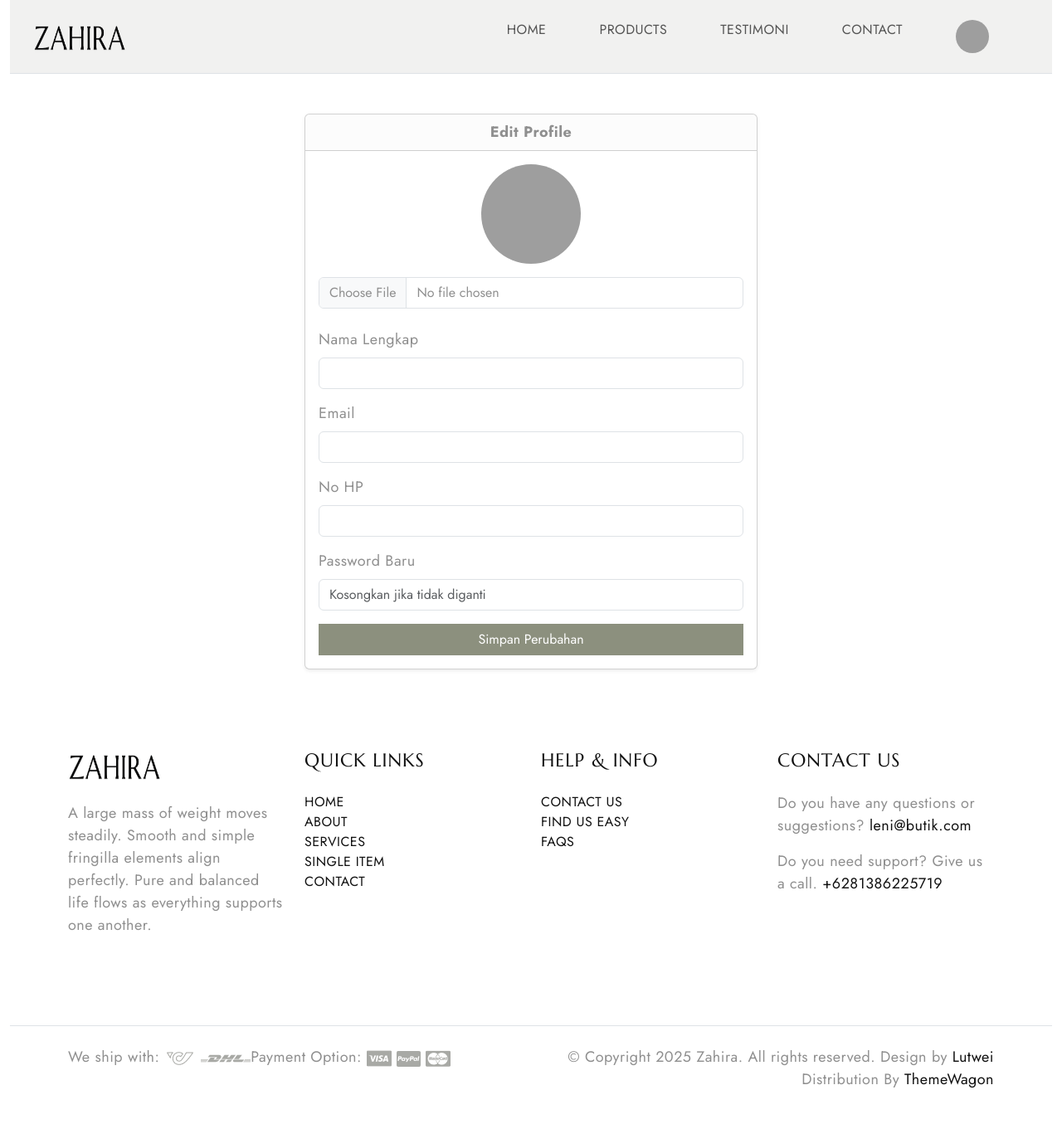
After one commit to lutviwahyudi/boutik, a CodeIgniter 4 app: the page made by app/Views/edit/profile.php in a window 1280 px wide. The commit adds this page. Shown: the whole page at 83% size. Run offline with PHP 8.4 and a stand-in for CodeIgniter, Linux system fonts and the light colour scheme; the template is opened without the code that fills it, so the values that code supplies are empty; some libraries are stand-ins or nearby versions; grey boxes are pictures that could not be loaded.

Commit message:
perubahan authentication pada login dan logout

```diff
--- a/app/Config/Filters.php
+++ b/app/Config/Filters.php
@@ -34,6 +34,7 @@ class Filters extends BaseFilters
         'forcehttps'    => ForceHTTPS::class,
         'pagecache'     => PageCache::class,
         'performance'   => PerformanceMetrics::class,
+        'auth'    => \App\Filters\AuthFilter::class
     ];
 
     /**
@@ -107,6 +108,5 @@ class Filters extends BaseFilters
      * @var array<string, array<string, list<string>>>
      */
     public array $filters = [
-        'auth' => \App\Filters\AuthFilter::class,
     ];
 }
--- a/app/Config/Routes.php
+++ b/app/Config/Routes.php
@@ -12,6 +12,8 @@ $routes->post('/loginPost', 'Auth::loginPost');
 $routes->get('/register', 'Auth::register');
 $routes->post('/registerPost', 'Auth::registerPost');
 $routes->get('/logout', 'Auth::logout');
-$routes->get('/profile', 'Auth::profile');
+$routes->get('/profile', 'Home::profile');
 $routes->post('/postMessage', 'Home::postMessage');
+$routes->get('/EditUser', 'EditUser::index');
+$routes->get('/contact', 'Home::contact', ['filter' => 'auth']);
 $routes->setAutoRoute(true);
--- a/app/Filters/AuthFilter.php
+++ b/app/Filters/AuthFilter.php
@@ -17,7 +17,7 @@ class AuthFilter implements FilterInterface
 
     public function after(RequestInterface $request, ResponseInterface $response, $arguments = null)
     {
-        //
+
     }
 
 }
--- /dev/null
+++ b/app/Views/edit/profile.php
@@ -0,0 +1,75 @@
+<?= view('layout/header') ?>
+<?= view('layout/navbar') ?>
+<div class="container mt-5">
+  <div class="row justify-content-center">
+    <div class="col-md-6">
+
+      <div class="card shadow-sm">
+        <div class="card-header text-center fw-bold">
+          Edit Profile
+        </div>
+
+        <div class="card-body">
+          <form action="<?= base_url('profile/update') ?>" method="post">
+
+           <!-- Foto Profile -->
+            <div class="text-center mb-4">
+              <img src="<?= base_url($user['image'] ?? '') ?>"
+                   class="rounded-circle mb-3"
+                   width="120" height="120"
+                   style="object-fit: cover;"
+                   id="previewImg">
+
+              <div>
+                <input type="file"
+                       name="photo"
+                       class="form-control"
+                       accept="image/*"
+                       onchange="previewImage(event)">
+              </div>
+            </div>
+
+            <!-- Nama -->
+            <div class="mb-3">
+              <label class="form-label">Nama Lengkap</label>
+              <input type="text" name="name" class="form-control"
+                     value="<?= $user['name'] ?? '' ?>" required>
+            </div>
+
+            <!-- Email -->
+            <div class="mb-3">
+              <label class="form-label">Email</label>
+              <input type="email" name="email" class="form-control"
+                     value="<?= $user['email'] ?? '' ?>" required>
+            </div>
+
+            <!-- No HP -->
+            <div class="mb-3">
+              <label class="form-label">No HP</label>
+              <input type="text" name="phone" class="form-control"
+                     value="<?= $user['phone'] ?? '' ?>">
+            </div>
+
+            <!-- Password (opsional kalau edit) -->
+            <div class="mb-3">
+              <label class="form-label">Password Baru</label>
+              <input type="password" name="password" class="form-control"
+                     placeholder="Kosongkan jika tidak diganti">
+            </div>
+
+            <!-- Button -->
+            <div class="d-grid">
+              <button type="submit" class="btn btn-primary">
+                Simpan Perubahan
+              </button>
+            </div>
+
+          </form>
+        </div>
+      </div>
+
+    </div>
+  </div>
+</div>
+
+<?= view('layout/footer') ?>
--- a/app/Views/layout/navbar.php
+++ b/app/Views/layout/navbar.php
@@ -31,8 +31,7 @@
                                 <a class="nav-link" href="<?= base_url('#testimoni') ?>">Testimoni</a>
                             </li>
                             <li class="nav-item">
-                                <a class="nav-link" href="<?= base_url('#contact'
-                                ) ?>">Contact</a>
+                                <a class="nav-link" href="<?= base_url('/contact') ?>">Contact</a>
                             </li>
 
 
--- a/app/Views/pages/contact.php
+++ b/app/Views/pages/contact.php
@@ -1,3 +1,5 @@
+<?= view('layout/header') ?>
+<?= view('layout/navbar') ?>
 <!-- contact-page -->
   <section class="newsletter bg-light" id="contact" style="background: url(<?= base_url('template/')?>images/pattern-bg.png) no-repeat;">
     <div class="container">
@@ -15,3 +17,4 @@
       </div>
     </div>
   </section>
+<?= view('layout/footer') ?>
```
Also changed, not shown: app/Controllers/Auth.php (+2 -15 lines), app/Controllers/EditUser.php (added, +30 -0 lines), app/Controllers/Home.php (+18 -0 lines), app/Views/auth/profile.php (deleted, +0 -20 lines), app/Views/pages/profile.php (added, +71 -0 lines), app/Controllers/EditProducts.php (added), app/Views/edit/products.php (added).
